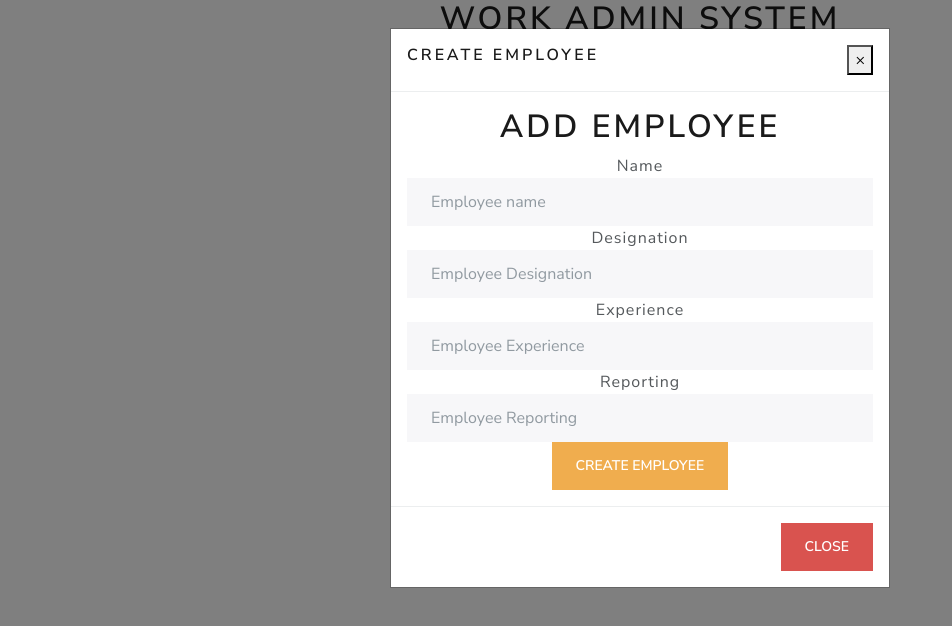
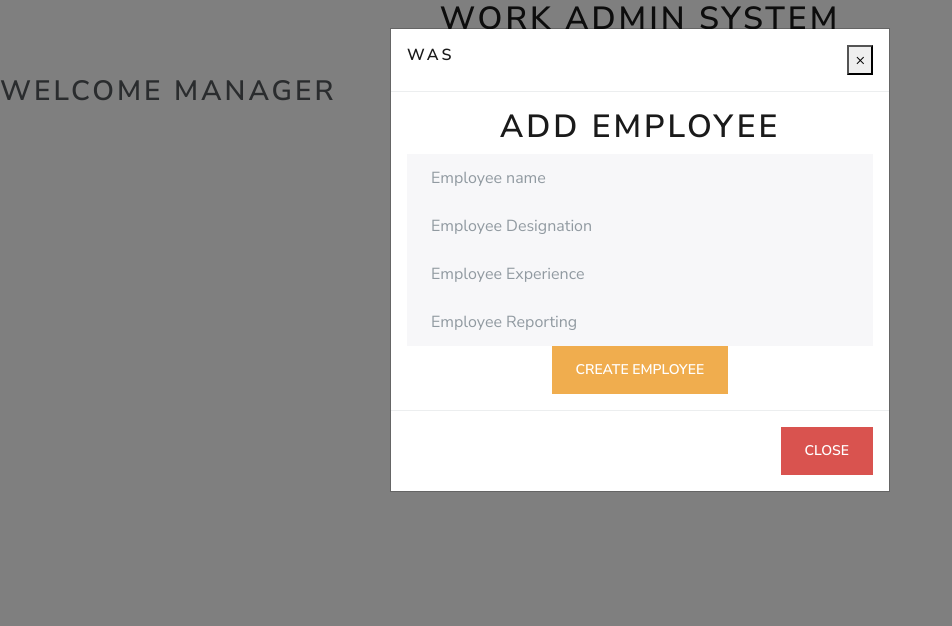
Before and after one commit to Terrykoek/WAS, a React (Create React App) app in the folder frontend/: page / in a window 1280 px wide. Both pictures are taken after a click on the button "CLICK TO ADD EMPLOYEE.". Shown: the top 626 px of the page, without its empty margins (0-952 px from the left). Built offline with nearby package versions, Linux system fonts and the light colour scheme.

Commit message:
fixed payload error

```diff
--- a/frontend/public/index.html
+++ b/frontend/public/index.html
@@ -18,7 +18,7 @@
       integrity="sha384-OLYO0LymqQ+uHXELyx93kblK5YIS3B2ZfLGBmsJaUyor7CpMTBsahDHByqSuWW+q"
       crossorigin="anonymous"
     />
-    <title>Book Keeping</title>
+    <title>WAS</title>
   </head>
   <body>
     <noscript>You need to enable JavaScript to run this app.</noscript>
--- a/frontend/src/App.js
+++ b/frontend/src/App.js
@@ -7,6 +7,7 @@ function App() {
   return (
     <div className="App">
      <h1> Work Admin System</h1>
+     <h2> Welcome Manager </h2>
      <AddEmployee />
     </div>
   );
--- a/frontend/src/components/Employees/AddEmployee.js
+++ b/frontend/src/components/Employees/AddEmployee.js
@@ -17,10 +17,10 @@ const AddEmployee = () => {
         e.preventDefault();
 
         const data = {
-            name, designation, experience, reporting
+            name, designation, experience, reporting,
         };
 
-        dispatch(createEmployeeAction({ name, designation, experience, reporting }));
+        dispatch(createEmployeeAction({ data }));
 
     }
     return (
@@ -45,7 +45,7 @@ const AddEmployee = () => {
                             <div className='modal-content'>
                                 <div className='modal-header'>
                                     <h5 className='modal-Designation' id='exampleModalLabel'>
-                                        Create Employee
+                                        WAS
                                     </h5>
                                     <button
                                         type='button'
@@ -60,7 +60,6 @@ const AddEmployee = () => {
                                     <form onSubmit={handleFormSubmit}>
                                         <fieldset>
                                             <div className='form-group'>
-                                                <label htmlFor='exampleInputEmail1'>Name </label>
                                                 <input
                                                     value={name}
                                                     onChange={e => setName(e.target.value)}
@@ -73,7 +72,6 @@ const AddEmployee = () => {
                                             </div>
                                             <div className='form-group'>
 
-                                                <label htmlFor='exampleInputEmail1'>Designation </label>
                                                 <input
                                                     value={designation}
                                                     onChange={e => setDesignation(e.target.value)}
@@ -85,7 +83,6 @@ const AddEmployee = () => {
                                                 />
                                             </div>
                                             <div className='form-group'>
-                                                <label htmlFor='exampleInputPassword1'>Experience</label>
                                                 <input
                                                     value={experience}
                                                     onChange={e => setExperience(e.target.value)}
@@ -96,7 +93,6 @@ const AddEmployee = () => {
                                                 />
                                             </div>
                                             <div className='form-group'>
-                                                <label htmlFor='exampleInputPassword1'>Reporting</label>
                                                 <input
                                                     value={reporting}
                                                     onChange={e => setReporting(e.target.value)}
```
Also changed, not shown: frontend/src/index.css.
